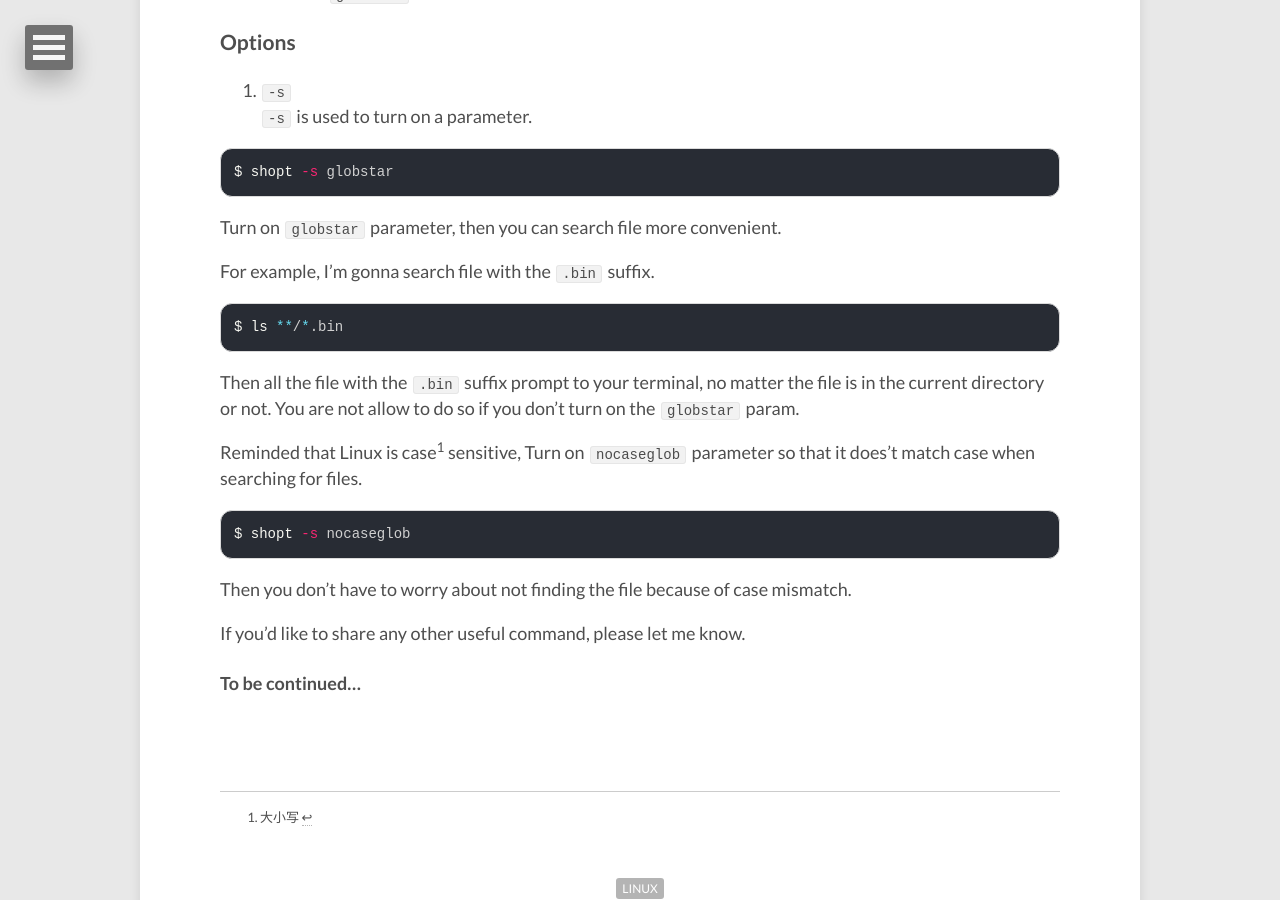
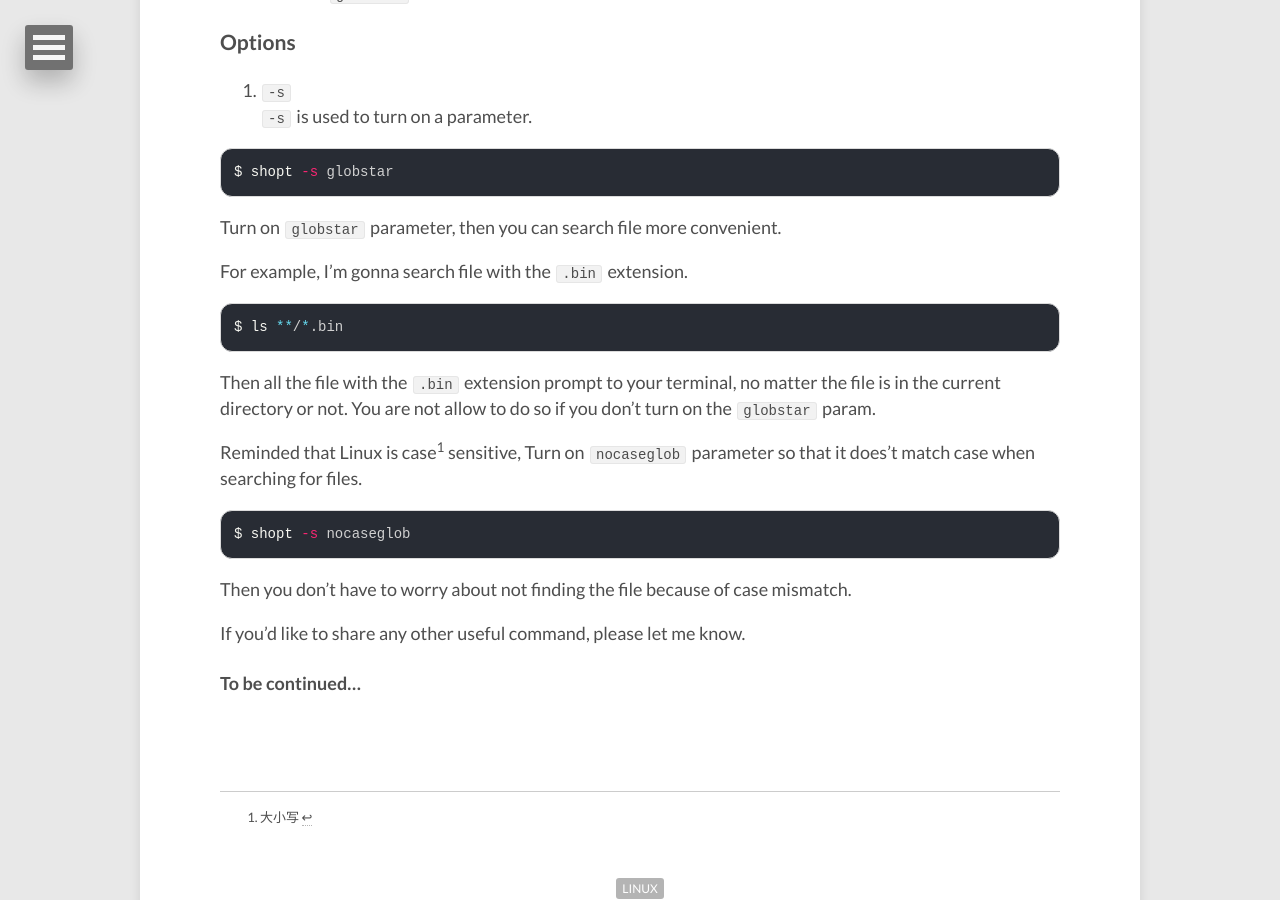
Before and after one commit to lucameng/lucameng.github.io, a Jekyll site: the page built from _posts/2022-05-06-shopt-order-of-Linux-shell .md, in a window 1280 px wide and 900 px high, scrolled down 1257 px. Built offline with Jekyll 4.4.1, drawn with Linux system fonts in a browser that asks for light colours.

````diff
--- a/_posts/2022-05-06-shopt-order-of-Linux-shell .md
+++ b/_posts/2022-05-06-shopt-order-of-Linux-shell .md
@@ -50,12 +50,12 @@ $ shopt -s globstar
 
 Turn on `globstar` parameter, then you can search file more convenient.
 
-For example, I'm gonna search file with the `.bin` suffix.
+For example, I'm gonna search file with the `.bin` extension.
 
 ```bash
 $ ls **/*.bin
 ```
-Then all the file with the `.bin` suffix prompt to your terminal, no matter the file is in the current directory or not. You are not allow to do so if you don't turn on the `globstar` param.
+Then all the file with the `.bin` extension prompt to your terminal, no matter the file is in the current directory or not. You are not allow to do so if you don't turn on the `globstar` param.
 
 Reminded that Linux is case[^2] sensitive, Turn on `nocaseglob` parameter so that it does't match case when searching for files.
 
````
Also changed, not shown: _posts/2022-05-10-LaTex-template.md (+2 -1 lines).
